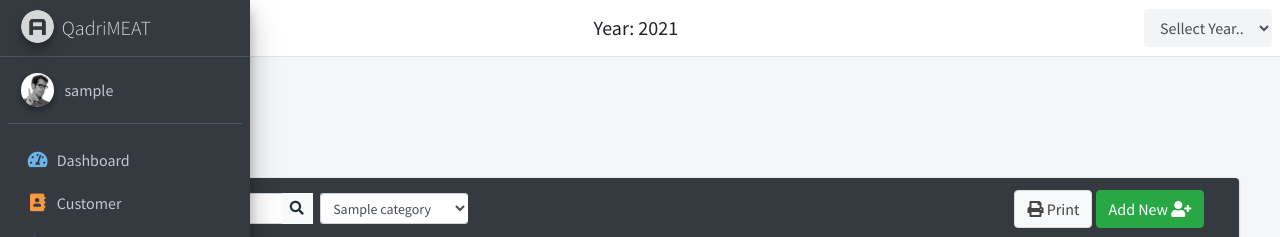
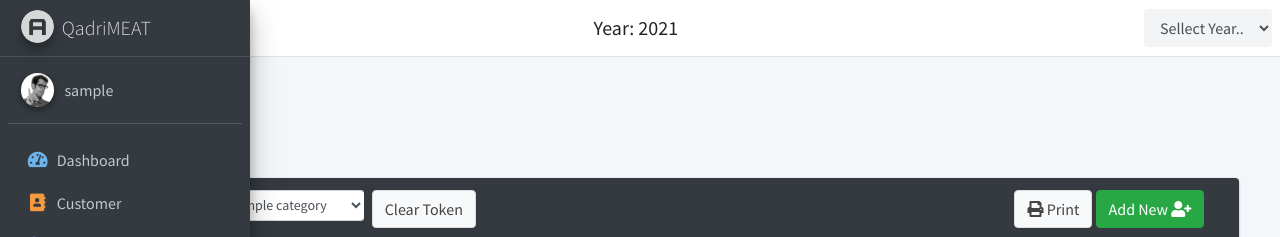
Before and after one commit to izubairsh/django-ecommerce, a Django app: page /products/ in a window 1280 px wide. Shown: the top 237 px of the page. Run offline with Django 3.2, Linux system fonts and the light colour scheme; a user stored in the database is signed in; tables that the repository leaves empty hold one stand-in row (values such as "Sample post"); some libraries are stand-ins or nearby versions.

Commit message:
added clear token

```diff
--- a/products/templates/products/index.html
+++ b/products/templates/products/index.html
@@ -50,7 +50,7 @@
                                                     {%endfor%}
                                                 </select>
                                             </div>
-
+                                            <button id="" class="btn btn-default">Clear Token</button>
                                         </div>
                                     </form>
                                     <div class="card-tools ml-auto mr-0 ">
--- a/products/views.py
+++ b/products/views.py
@@ -20,7 +20,9 @@ def index(request):
 
     if 'type' in request.GET:
         t = Category.objects.get(name=request.GET['type'])
+    Product.objects.update(token=None)
     products = Product.objects.order_by('-date_created').filter(category=t)
+
     if 'q' in request.GET:
         q = request.GET['q']
         products = products.filter(
```
